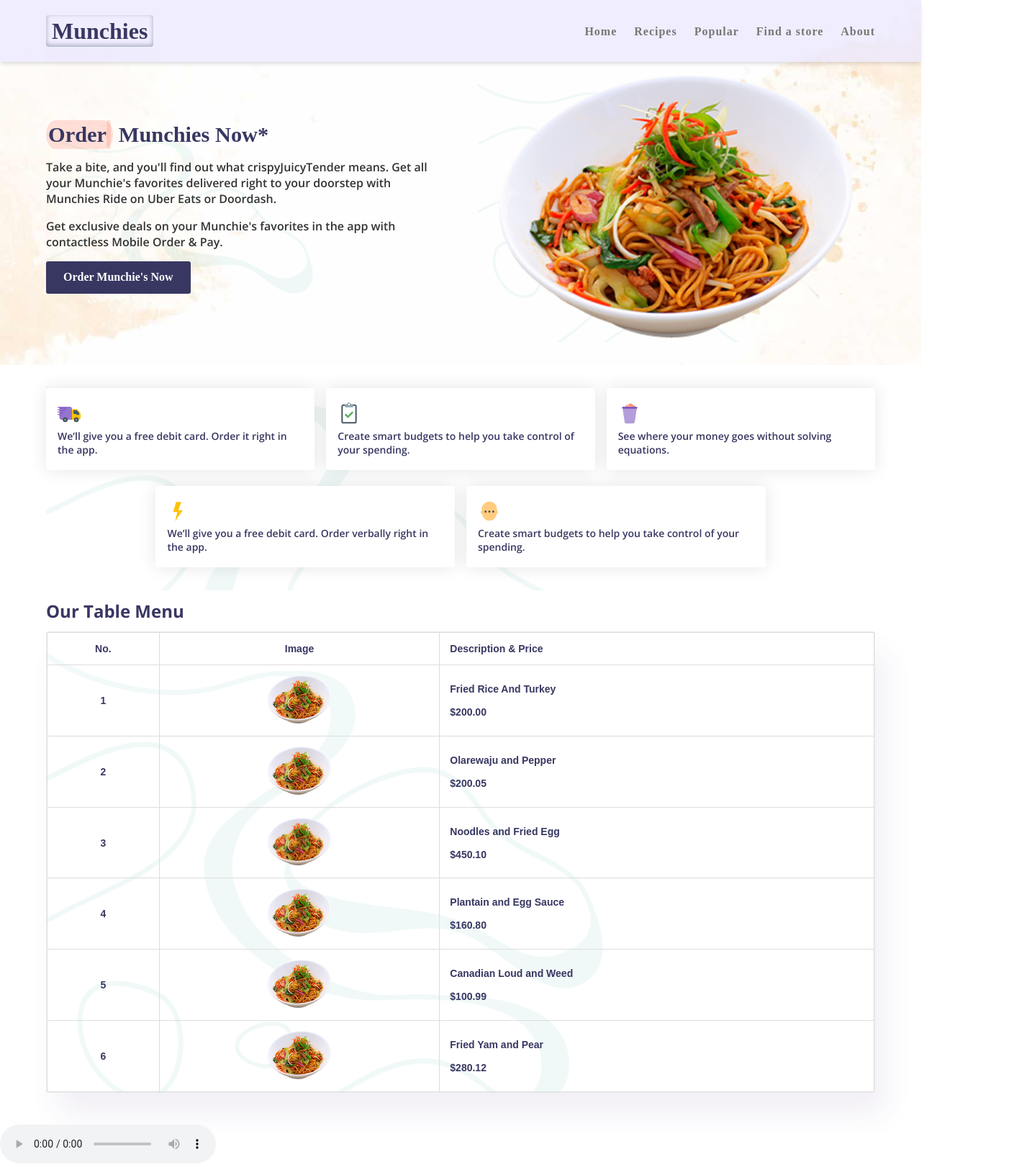
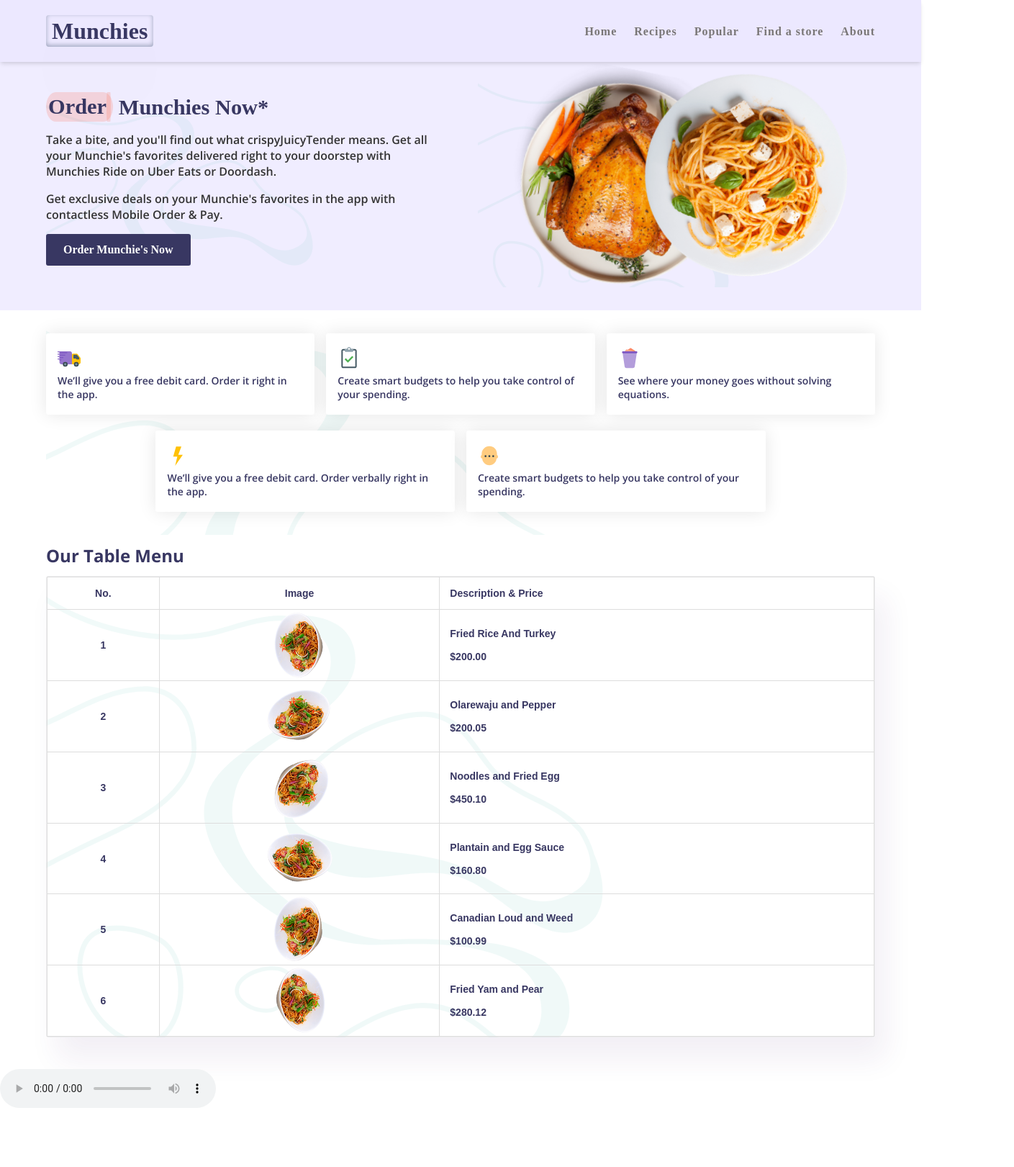
Before and after one commit to blyncnov/Munchie, a React (Create React App) app: page / in a window 1280 px wide. Shown: the whole page at 72% size, 1409 px wide, since content can reach past the window. After the commit the page ends 1574 px from the top, so only its background shows below. Built offline with nearby package versions, Linux system fonts and the light colour scheme; a web font is replaced by a local one.

Commit message:
Munchie Food Ordering App fisrt commit v23

```diff
--- a/src/components/HeroSection.jsx
+++ b/src/components/HeroSection.jsx
@@ -44,12 +44,35 @@ const HeroSection = () => {
                             <a href="/">{HeroSectionInfo.button}</a>
                         </motion.button>
                     </HeroSectionColumn>
-                    <HeroSectionColumn align={false}>
-                        <motion.img
-                            initial={{ y: `50%` }}
-                            animate={{ y: 0 }}
-                            transition={{ delay: 0.2, duration: 2 }}
-                            src={HeroSectionInfo.url} alt="banner" />
+                    <HeroSectionColumn
+                        align={false} >
+                        <motion.div
+                            animate={{
+                                rotate: [90, 360, -90, 0],
+                                scale: [1, 1.01, 1.01, 1, 1],
+                            }}
+                            transition={{
+                                duration: 5,
+                                ease: "easeInOut",
+                                times: [0, 0.2, 0.5, 0.8, 1],
+                                repeat: 2,
+                                repeatDelay: 0
+                            }}
+                        >
+                            <motion.img
+                                initial={{ y: `360` }}
+                                animate={{ y: -10 }}
+
+                                transition={{ delay: 0.2, duration: 2 }}
+                                src={HeroSectionInfo.url} alt="banner" />
+                            <motion.img
+                                initial={{ y: `0` }}
+                                animate={{ y: -10 }}
+
+                                transition={{ delay: 0.2, duration: 2 }}
+                                src={HeroSectionInfo.img} alt="banner" className="stay" />
+                        </motion.div>
+
                     </HeroSectionColumn>
                 </HeroSectionRow>
             </HeroSectionContainer >
--- a/src/components/TableContent.jsx
+++ b/src/components/TableContent.jsx
@@ -1,4 +1,5 @@
 import React from 'react'
+import { motion } from 'framer-motion'
 
 import Bg from "../assets/png_noodle_14765.png"
 
@@ -30,7 +31,22 @@ const TableContent = () => {
                             <tr>
                                 <td>1</td>
                                 <td>
+                                    <motion.div
+                                        animate={{
+                                            rotate: [-90, 0],
+                                            scale: [1, 1.01, 1.01, 1, 1],
+                                        }}
+                                        transition={{
+                                            duration: 5,
+                                            ease: "easeInOut",
+                                            times: [0, 0.2, 0.5, 0.8, 1],
+                                            repeat: 2,
+                                            repeatDelay: 0
+                                        }}
+                                    >
                                         <img src={Bg} alt="img" width="100px" />
+
+                                    </motion.div>
                                 </td>
                                 <td className="alignment">
                                     <div className="subdivision">
@@ -43,7 +59,22 @@ const TableContent = () => {
                             <tr>
                                 <td>2</td>
                                 <td>
+                                    <motion.div
+                                        animate={{
+                                            rotate: [360, 0],
+                                            scale: [1, 1.01, 1.01, 1, 1],
+                                        }}
+                                        transition={{
+                                            duration: 5,
+                                            ease: "easeInOut",
+                                            times: [0, 0.2, 0.5, 0.8, 1],
+                                            repeat: 2,
+                                            repeatDelay: 0
+                                        }}
+                                    >
                                         <img src={Bg} alt="img" width="100px" />
+
+                                    </motion.div>
                                 </td>
                                 <td className="alignment">
                                     <div className="subdivision">
@@ -56,7 +87,22 @@ const TableContent = () => {
                             <tr>
                                 <td>3</td>
                                 <td>
+                                    <motion.div
+                                        animate={{
+                                            rotate: [90, 360, 0],
+                                            scale: [1, 1.01, 1.01, 1, 1],
+                                        }}
+                                        transition={{
+                                            duration: 5,
+                                            ease: "easeInOut",
+                                            times: [0, 0.2, 0.5, 0.8, 1],
+                                            repeat: 2,
+                                            repeatDelay: 0
+                                        }}
+                                    >
                                         <img src={Bg} alt="img" width="100px" />
+
+                                    </motion.div>
                                 </td>
                                 <td className="alignment">
                                     <div className="subdivision">
@@ -69,7 +115,22 @@ const TableContent = () => {
                             <tr>
                                 <td>4</td>
                                 <td>
+                                    <motion.div
+                                        animate={{
+                                            rotate: [-360, 0],
+                                            scale: [1, 1.01, 1.01, 1, 1],
+                                        }}
+                                        transition={{
+                                            duration: 5,
+                                            ease: "easeInOut",
+                                            times: [0, 0.2, 0.5, 0.8, 1],
+                                            repeat: 2,
+                                            repeatDelay: 0
+                                        }}
+                                    >
                                         <img src={Bg} alt="img" width="100px" />
+
+                                    </motion.div>
                                 </td>
                                 <td className="alignment">
                                     <div className="subdivision">
@@ -82,7 +143,22 @@ const TableContent = () => {
                             <tr>
                                 <td>5</td>
                                 <td>
+                                    <motion.div
+                                        animate={{
+                                            rotate: [-90, 360],
+                                            scale: [1, 1.01, 1.01, 1, 1],
+                                        }}
+                                        transition={{
+                                            duration: 5,
+                                            ease: "easeInOut",
+                                            times: [0, 0.2, 0.5, 0.8, 1],
+                                            repeat: 2,
+                                            repeatDelay: 0
+                                        }}
+                                    >
                                         <img src={Bg} alt="img" width="100px" />
+
+                                    </motion.div>
                                 </td>
                                 <td className="alignment">
                                     <div className="subdivision">
@@ -95,7 +171,22 @@ const TableContent = () => {
                             <tr>
                                 <td>6</td>
                                 <td>
+                                    <motion.div
+                                        animate={{
+                                            rotate: [90, 0],
+                                            scale: [1, 1.01, 1.01, 1, 1],
+                                        }}
+                                        transition={{
+                                            duration: 5,
+                                            ease: "easeInOut",
+                                            times: [0, 0.2, 0.5, 0.8, 1],
+                                            repeat: 2,
+                                            repeatDelay: 0
+                                        }}
+                                    >
                                         <img src={Bg} alt="img" width="100px" />
+
+                                    </motion.div>
                                 </td>
                                 <td className="alignment">
                                     <div className="subdivision">
--- a/src/data/HeroSectionData.js
+++ b/src/data/HeroSectionData.js
@@ -1,4 +1,5 @@
-import Banner from "../assets/banner.png";
+import Banner from "../assets/food/foodbanner2.png";
+import FoodBanner from "../assets/food/foodbanner.png";
 
 export const HeroSectionInfo = {
   id: 1,
@@ -7,8 +8,8 @@ export const HeroSectionInfo = {
   add: "Get exclusive deals on your Munchie's favorites in the app with contactless Mobile Order & Pay.",
   button: "Order Munchie's Now",
   direction: false,
-  img: "https://cloud.netlifyusercontent.com/assets/344dbf88-fdf9-42bb-adb4-46f01eedd629/ae4714c0-2cca-48e0-817c-38d413cb543f/clubhouse-sb.png",
-  url: Banner,
+  img: Banner,
+  url: FoodBanner,
 };
 
 export default HeroSectionInfo;
--- a/src/style/HeaderStyle.js
+++ b/src/style/HeaderStyle.js
@@ -6,10 +6,10 @@ export const HeaderContainer = styled.div`
 
   /* background-color: rgb(221, 255, 154); */
   background-color: #ebe7ffb9;
-  background: url(${Bannertwo});
+  /* background: url(${Bannertwo});
   background-position: top, 20px;
   background-size: cover;
-  background-repeat: no-repeat;
+  background-repeat: no-repeat; */
 `;
 
 export default HeaderContainer;
--- a/src/style/HeroSectionStyle.js
+++ b/src/style/HeroSectionStyle.js
@@ -72,6 +72,17 @@ export const HeroSectionColumn = styled.div`
     max-width: 100%;
   }
 
+  div {
+    position: relative;
+    display: flex;
+  }
+
+  .stay {
+    position: absolute;
+    top: 10%;
+    right: 30%;
+  }
+
   @media (max-width: 760px) {
     p {
       font-size: 12px;
```
Also changed, not shown: src/assets/food/foodbanner.png (renamed from src/assets/food/home-food-1.png), src/assets/food/foodbanner2.png (renamed from src/assets/food/home-text-1.png). Lines whose indentation alone changed are shown as unchanged.
